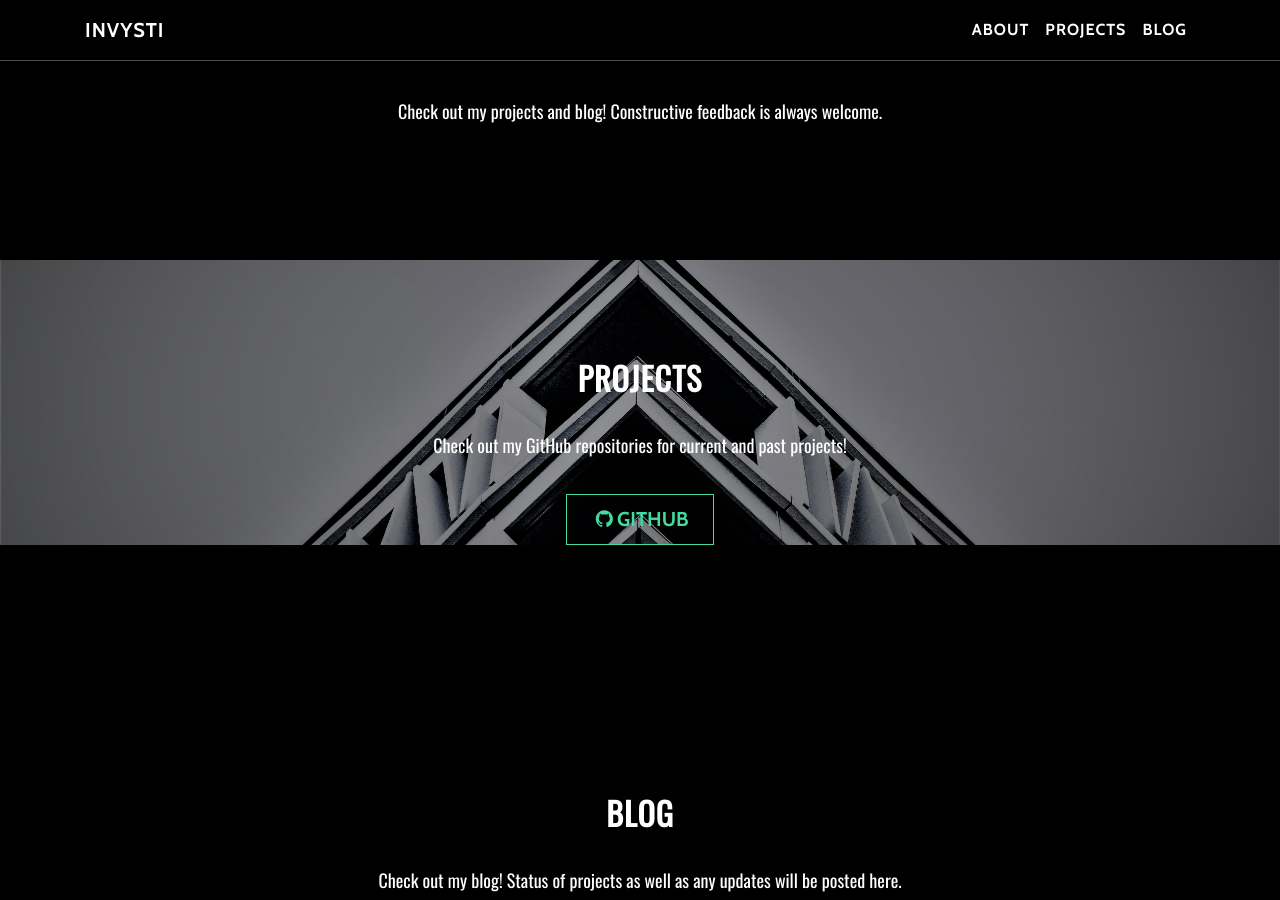
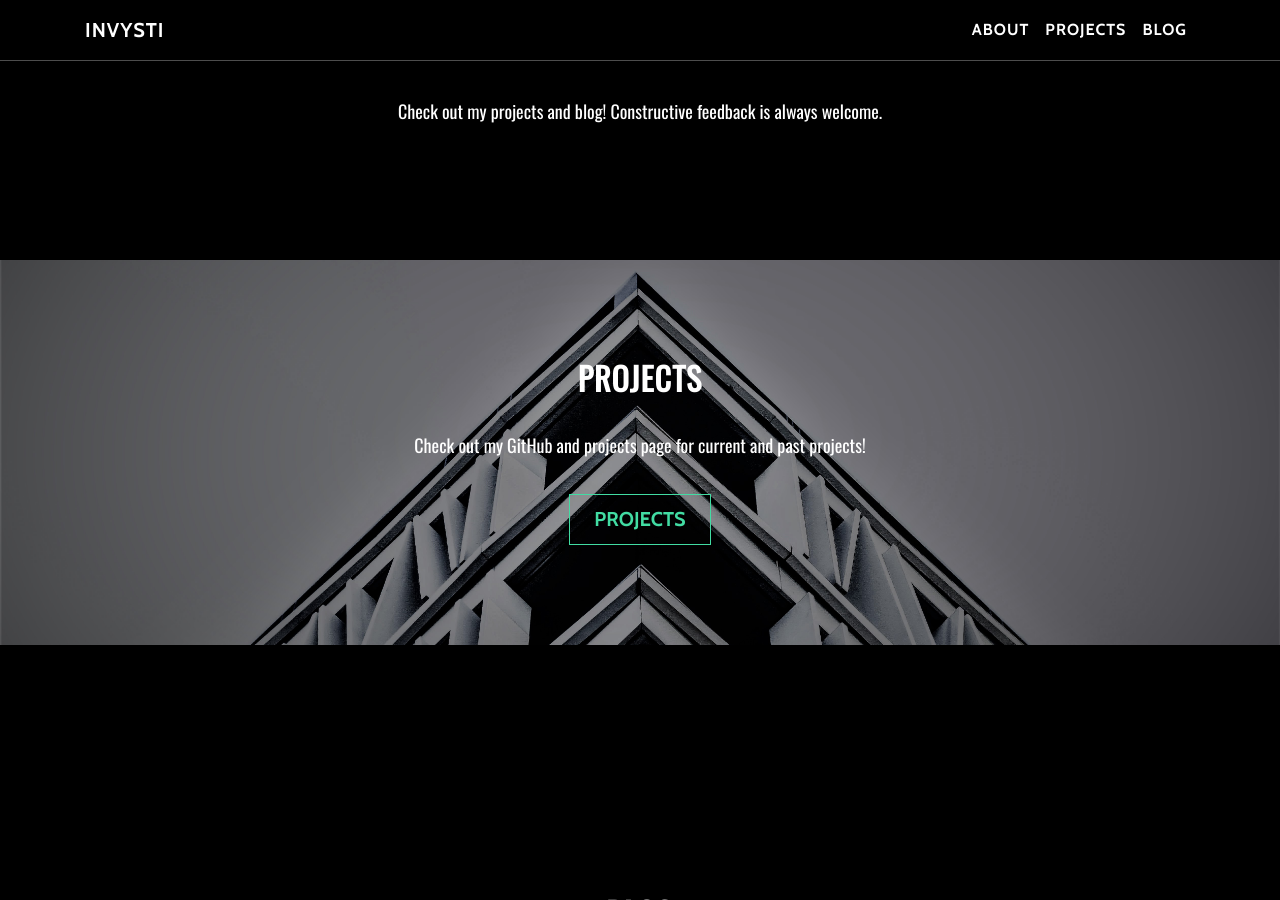
Before and after one commit to Invysti/invysti.github.io, a Jekyll site: the page built from index.html, in a window 1280 px wide and 900 px high, scrolled down 1280 px. Built offline with Jekyll 4.4.1, drawn with Linux system fonts in a browser that asks for light colours.

Commit message:
Added projects page as well as first project.

```diff
--- a/_includes/css/grayscale.css
+++ b/_includes/css/grayscale.css
@@ -152,6 +152,7 @@
 
  .projects-section {
    padding-top: 100px;
+   padding-bottom: 100px;
    width: 100%;
    background: url(../img/projects-bg-1.jpg) no-repeat center center scroll;
    background-color: black;
--- a/css/main.css
+++ b/css/main.css
@@ -3,3 +3,4 @@
 
 {% include css/grayscale.css %}
 {% include css/blog.css %}
+{% include css/projects.css %}
--- a/index.html
+++ b/index.html
@@ -35,8 +35,8 @@
     <div class="row">
         <div class="col-lg-8 offset-md-2">
             <h2>Projects</h2>
-            <p>Check out my GitHub repositories for current and past projects!</p>
-            <a href="https://github.com/Invysti" class="btn btn-default btn-lg"><i class="fa fa-github fa-fw"></i><span class="network-name">Github</span></a>
+            <p>Check out my GitHub and projects page for current and past projects!</p>
+            <a href="{{site.baseurl}}/projects" class="btn btn-default btn-lg">Projects</a>
         </div>
     </div>
 </section>
```
Also changed, not shown: _includes/css/projects.css (added, +19 -0 lines), _layouts/project-post.html (added, +7 -0 lines), _layouts/projects.html (added, +13 -0 lines), projects/_posts/2017/08/2017-08-16-Blackjack.md (added, +9 -0 lines), projects/index.html (added, +15 -0 lines).
